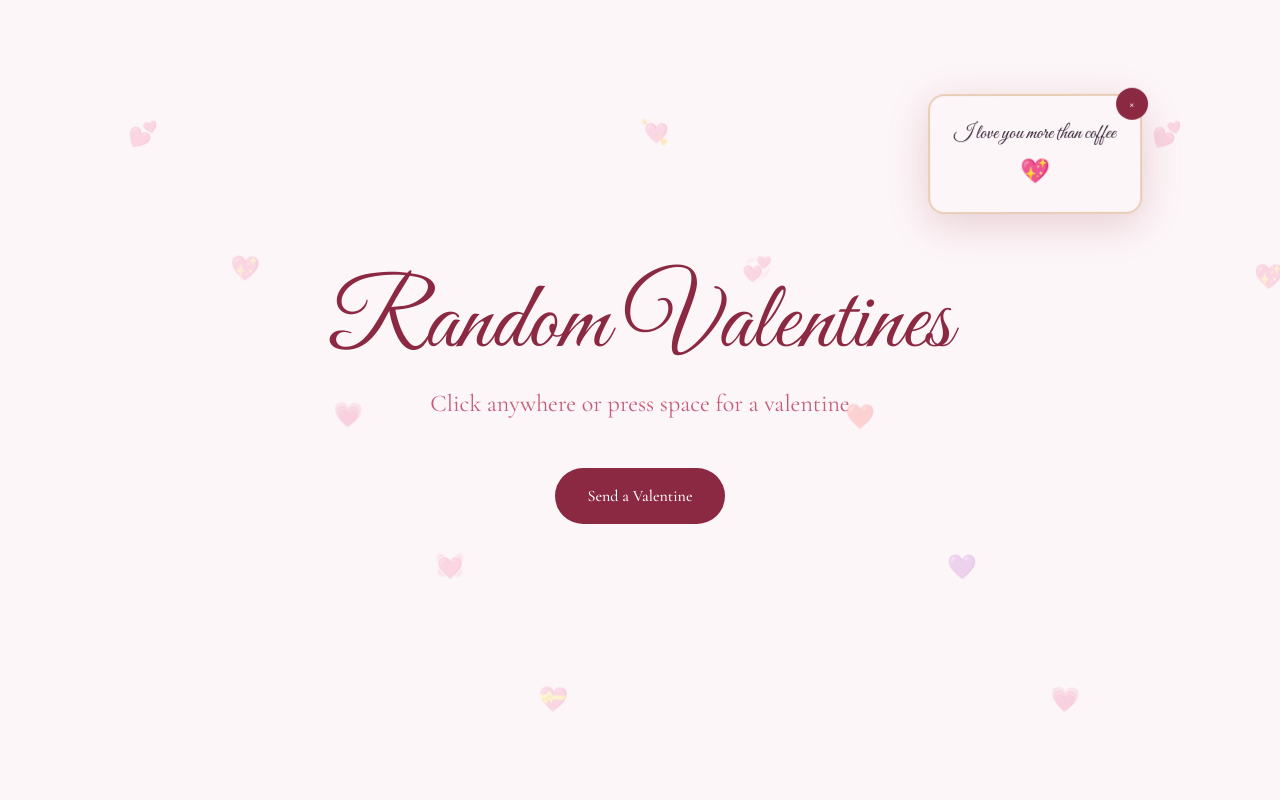
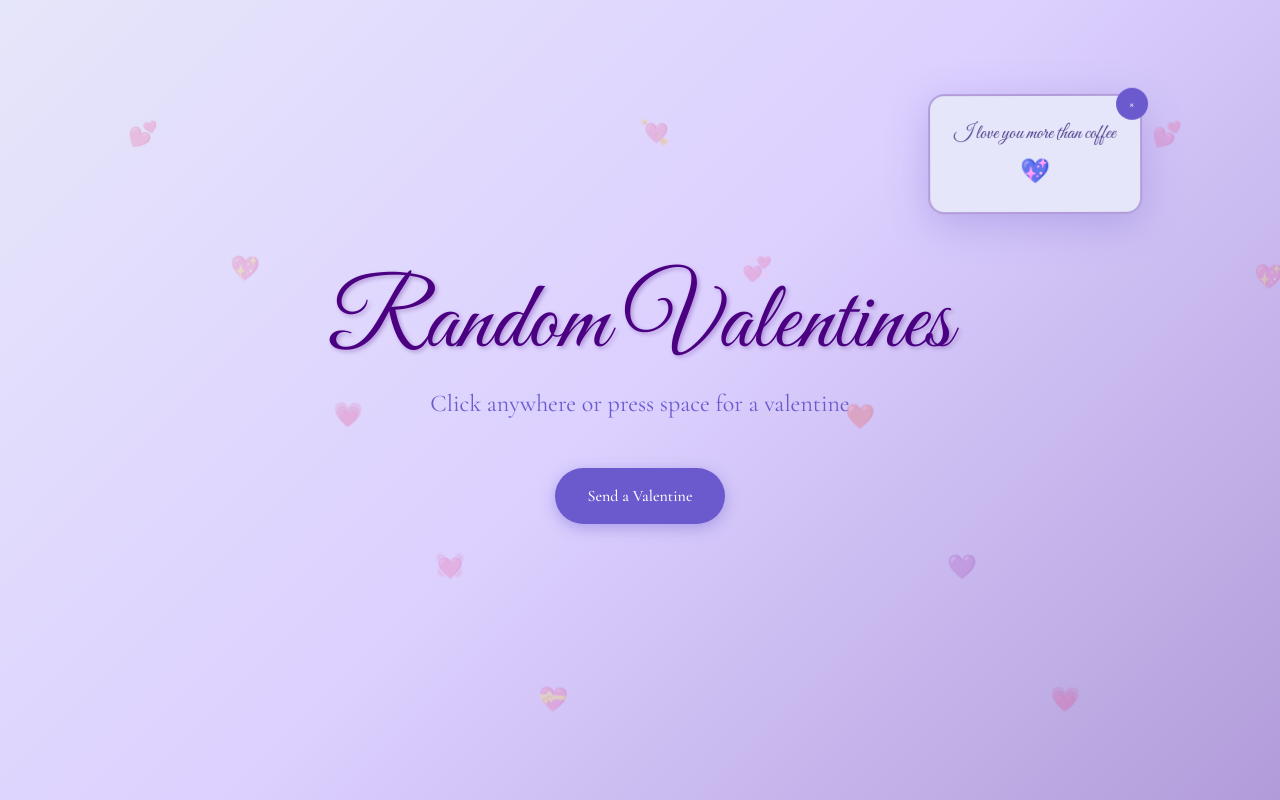
Before and after one commit to soooooooot/treehacks-agent-repo, a Next.js app: page / in a window 1280 px wide. Both pictures are taken after a click on the button "Send a Valentine". Built offline with nearby package versions, Linux system fonts and the light colour scheme.

Commit message:
fix: Turn the ENTIRE frontend purple with various shades from light lavender

```diff
--- a/app/globals.css
+++ b/app/globals.css
@@ -3,12 +3,14 @@
 @theme {
   --font-display: "Great Vibes", cursive;
   --font-body: "Cormorant Garamond", serif;
-  --color-rose-deep: #8b2942;
-  --color-rose-soft: #c45c7a;
-  --color-blush: #f8e8ec;
-  --color-cream: #fdf6f8;
-  --color-gold: #d4a574;
-  --color-ink: #2d1b2e;
+  --color-purple-deep: #4B0082;
+  --color-purple-royal: #6A5ACD;
+  --color-purple-medium: #7B68EE;
+  --color-purple-soft: #9370DB;
+  --color-lavender: #B19CD9;
+  --color-lavender-light: #DCD0FF;
+  --color-lavender-pale: #E6E6FA;
+  --color-purple-dark: #483D8B;
 }
 
 @layer base {
@@ -57,10 +59,10 @@
 
 @keyframes pulse-glow {
   0%, 100% {
-    box-shadow: 0 0 20px rgba(196, 92, 122, 0.3);
+    box-shadow: 0 0 20px rgba(123, 104, 238, 0.4);
   }
   50% {
-    box-shadow: 0 0 40px rgba(196, 92, 122, 0.5);
+    box-shadow: 0 0 40px rgba(123, 104, 238, 0.6);
   }
 }
 
--- a/app/layout.tsx
+++ b/app/layout.tsx
@@ -26,7 +26,13 @@ export default function RootLayout({
 }>) {
   return (
     <html lang="en" className={`${greatVibes.variable} ${cormorant.variable}`}>
-      <body className="min-h-screen overflow-x-hidden bg-[#fdf6f8] text-[#2d1b2e] antialiased">
+      <body
+        className="min-h-screen overflow-x-hidden antialiased"
+        style={{
+          backgroundColor: "#DCD0FF",
+          color: "#483D8B"
+        }}
+      >
         {children}
       </body>
     </html>
--- a/app/page.tsx
+++ b/app/page.tsx
@@ -119,17 +119,19 @@ export default function Home() {
   return (
     <main
       className="relative min-h-screen cursor-pointer overflow-hidden"
-      onClick={handleClick}
+      style={{ background: "linear-gradient(135deg, #E6E6FA 0%, #DCD0FF 50%, #B19CD9 100%)" }}
     >
       {/* Floating hearts background */}
       <div className="pointer-events-none absolute inset-0 overflow-hidden">
         {floatingHearts.map((heart, i) => (
           <span
             key={i}
-            className="absolute text-2xl opacity-20"
+            className="absolute text-2xl"
             style={{
               left: `${heart.left}%`,
               top: `${heart.top}%`,
+              opacity: 0.25,
+              color: i % 2 === 0 ? "#9370DB" : "#7B68EE",
               animation: `float ${heart.duration}s ease-in-out ${heart.delay}s infinite`,
             }}
           >
@@ -141,12 +143,19 @@ export default function Home() {
       {/* Hero area */}
       <div className="relative z-10 flex min-h-screen flex-col items-center justify-center px-6 py-8">
         <h1
-          className="mb-4 text-6xl font-[family-name:var(--font-display)] text-[#8b2942] md:text-8xl"
-          style={{ fontFamily: "var(--font-display)" }}
+          className="mb-4 text-6xl font-[family-name:var(--font-display)] md:text-8xl"
+          style={{
+            fontFamily: "var(--font-display)",
+            color: "#4B0082",
+            textShadow: "2px 2px 4px rgba(75, 0, 130, 0.3)"
+          }}
         >
           Random Valentines
         </h1>
-        <p className="mb-12 text-center text-xl text-[#c45c7a] md:text-2xl">
+        <p
+          className="mb-12 text-center text-xl md:text-2xl"
+          style={{ color: "#6A5ACD" }}
+        >
           Click anywhere or press space for a valentine
         </p>
         <button
@@ -154,8 +163,21 @@ export default function Home() {
             e.stopPropagation();
             addPopup();
           }}
-          className="rounded-full bg-[#8b2942] px-8 py-4 text-white font-medium transition-all hover:bg-[#c45c7a] hover:scale-105 active:scale-95"
-          style={{ fontFamily: "var(--font-body)" }}
+          className="rounded-full px-8 py-4 font-medium transition-all hover:scale-105 active:scale-95"
+          style={{
+            fontFamily: "var(--font-body)",
+            backgroundColor: "#6A5ACD",
+            color: "#FFFFFF",
+            boxShadow: "0 4px 15px rgba(106, 90, 205, 0.4)"
+          }}
+          onMouseEnter={(e) => {
+            e.currentTarget.style.backgroundColor = "#7B68EE";
+            e.currentTarget.style.boxShadow = "0 6px 20px rgba(123, 104, 238, 0.5)";
+          }}
+          onMouseLeave={(e) => {
+            e.currentTarget.style.backgroundColor = "#6A5ACD";
+            e.currentTarget.style.boxShadow = "0 4px 15px rgba(106, 90, 205, 0.4)";
+          }}
         >
           Send a Valentine
         </button>
@@ -175,25 +197,43 @@ export default function Home() {
           onClick={(e) => e.stopPropagation()}
         >
           <div
-            className="animate-pop-in rounded-2xl border-2 border-[#d4a574]/50 bg-[#fdf6f8] p-6 shadow-xl transition-all hover:scale-105 hover:shadow-2xl"
+            className="animate-pop-in rounded-2xl p-6 transition-all hover:scale-105 hover:shadow-2xl"
             style={{
               animationDelay: `${popup.delay}ms`,
-              boxShadow: "0 10px 40px rgba(139, 41, 66, 0.2)",
+              backgroundColor: "#E6E6FA",
+              border: "2px solid #B19CD9",
+              boxShadow: "0 10px 40px rgba(106, 90, 205, 0.3)",
             }}
           >
           <button
             onClick={() => removePopup(popup.id)}
-            className="absolute -right-2 -top-2 flex h-8 w-8 items-center justify-center rounded-full bg-[#8b2942] text-white text-sm hover:bg-[#c45c7a]"
+            className="absolute -right-2 -top-2 flex h-8 w-8 items-center justify-center rounded-full text-sm transition-colors"
+            style={{
+              backgroundColor: "#6A5ACD",
+              color: "#FFFFFF"
+            }}
+            onMouseEnter={(e) => {
+              e.currentTarget.style.backgroundColor = "#7B68EE";
+            }}
+            onMouseLeave={(e) => {
+              e.currentTarget.style.backgroundColor = "#6A5ACD";
+            }}
           >
             ×
           </button>
           <p
-            className="max-w-[280px] text-center text-xl text-[#2d1b2e]"
-            style={{ fontFamily: "var(--font-display)" }}
+            className="max-w-[280px] text-center text-xl"
+            style={{
+              fontFamily: "var(--font-display)",
+              color: "#483D8B"
+            }}
           >
             {popup.message}
           </p>
-          <span className="mt-2 block text-center text-2xl">
+          <span
+            className="mt-2 block text-center text-2xl"
+            style={{ filter: "hue-rotate(270deg)" }}
+          >
             {popup.emoji}
           </span>
           </div>
```
